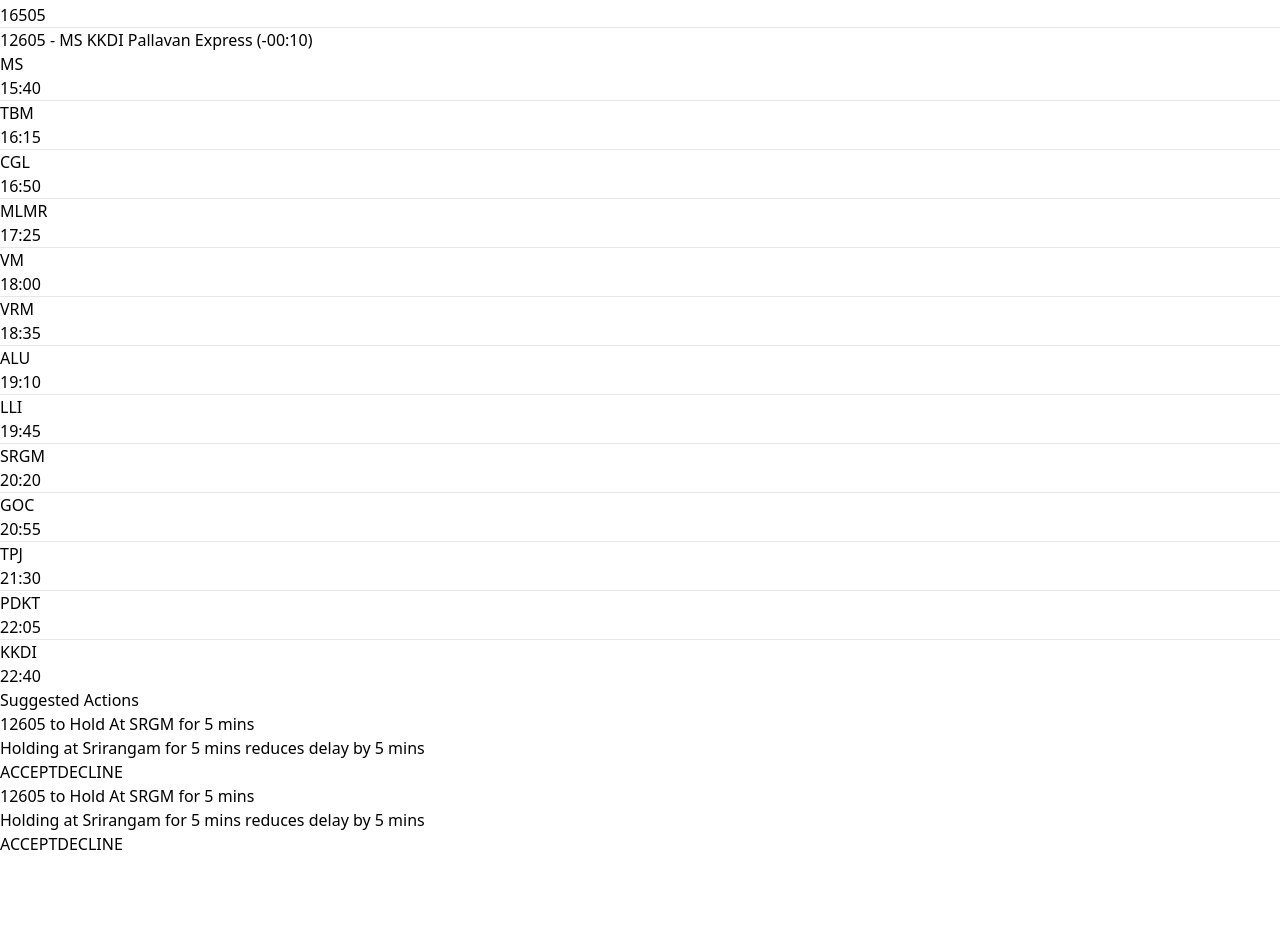
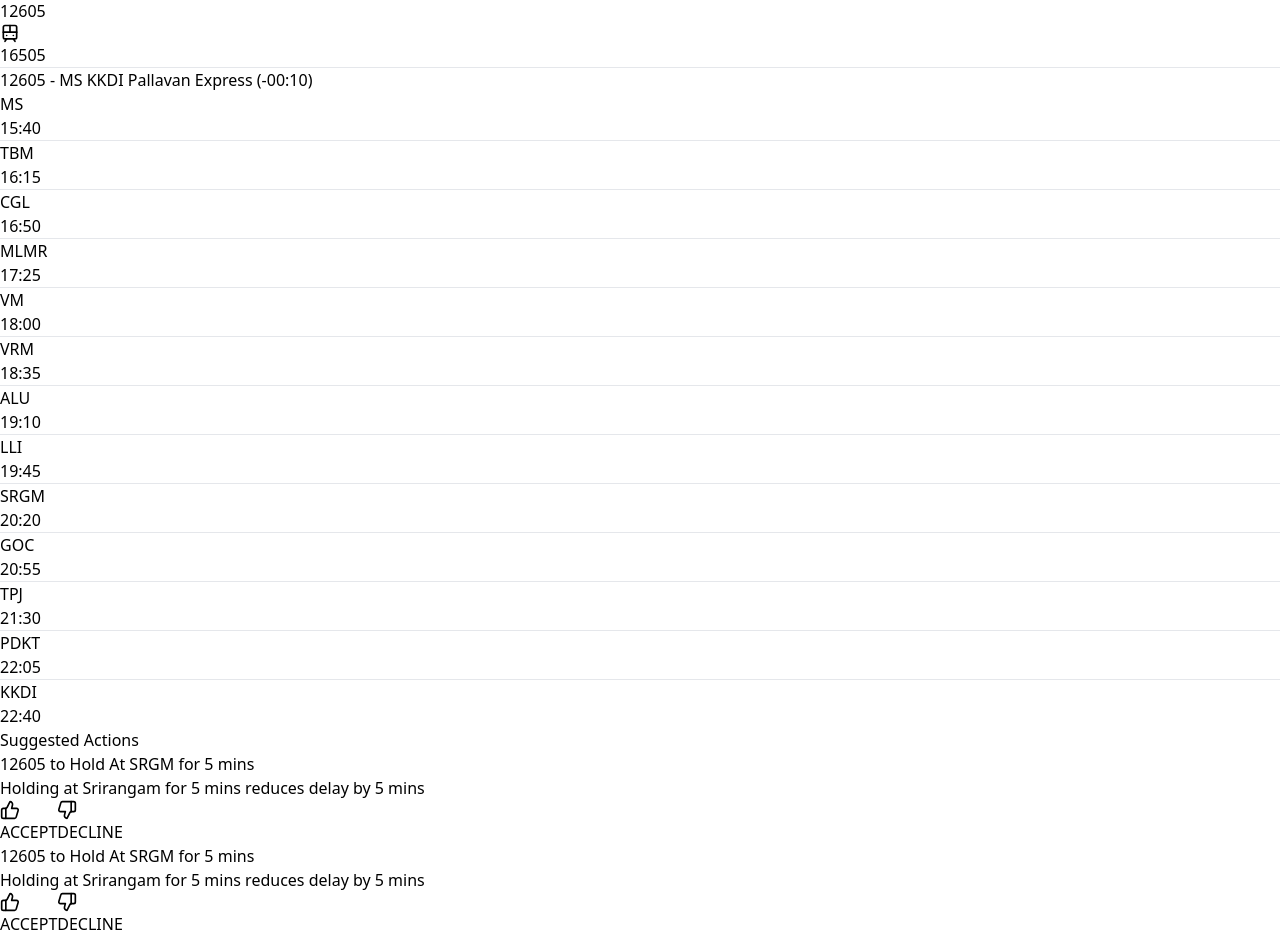
Before and after one commit to sairam4123/SIH_TrainSims_Frontend, a React (Vite) app: page / in a window 1280 px wide. Shown: the part 1431-2367 px from the top of the page. Before the commit the page ends 2287 px from the top, so only its background shows below. Built offline with nearby package versions, Linux system fonts and the light colour scheme.

Commit message:
refactor: streamline station forms and arrival times structure

```diff
--- a/src/Components/Bottomdiv.jsx
+++ b/src/Components/Bottomdiv.jsx
@@ -1,3 +1,5 @@
+import { ThumbsUp, ThumbsDown, Train } from "lucide-react";
+
 function Bottomdiv() {
   const stationforms = [
     { name: "MS" },
@@ -46,11 +48,11 @@ function Bottomdiv() {
               {/* First line */}
               <div className="border-t-2 p-10 border-white/70 w-full"></div>
               {/* Number Box positioned on first line */}
-              <div className="hover:bg-sky-500 cursor-pointer absolute left-10 -top-3 bg-sky-600 text-white px-12 py-1 rounded-e-md rounded-tl-[36px] rounded-bl-md">
-                12605
+              <div className="hover:bg-sky-500 cursor-pointer gap-2 flex flex-row items-center justify-center absolute left-10 -top-3 bg-sky-600 text-white px-12 py-1 rounded-e-md rounded-tl-[36px] rounded-bl-md">
+                <Train size={20} /> 12605
               </div>
-              <div className="hover:bg-yellow-500 cursor-pointer absolute right-64 -top-3 bg-yellow-600 text-white px-12 py-1 rounded-e-md rounded-tl-[36px] rounded-bl-md">
-                16505
+              <div className="hover:bg-yellow-500 cursor-pointer gap-2 flex flex-row items-center justify-center absolute right-64 -top-3 bg-yellow-600 text-white px-12 py-1 rounded-e-md rounded-tl-[36px] rounded-bl-md">
+                <Train size={20} /> 16505
               </div>
             </div>
           </div>
@@ -164,10 +166,11 @@ function SuggestedActions() {
           Holding at Srirangam for 5 mins reduces delay by 5 mins
         </p>
         <div className="flex flex-row gap-2 text-white">
-          <button className="bg-green-600 px-6 py-1 hover:bg-green-500 rounded-md">
-            ACCEPT
+          <button className="bg-green-600 flex flex-row items-center gap-2 px-6 py-1 hover:bg-green-500 rounded-md">
+            <ThumbsUp size={20} /> ACCEPT
           </button>
-          <button className="bg-red-600 px-6 py-1 hover:bg-red-500 rounded-md">
+          <button className="bg-red-600 flex flex-row items-center gap-2 px-6 py-1 hover:bg-red-500 rounded-md">
+            <ThumbsDown size={20} />
             DECLINE
           </button>
         </div>
@@ -178,11 +181,11 @@ function SuggestedActions() {
           Holding at Srirangam for 5 mins reduces delay by 5 mins
         </p>
         <div className="flex flex-row gap-2 text-white ">
-          <button className="bg-green-600 px-6 py-1 hover:bg-green-500 rounded-md">
-            ACCEPT
+          <button className="bg-green-600 flex flex-row items-center gap-2 px-6 py-1 hover:bg-green-500 rounded-md">
+            <ThumbsUp size={20} /> ACCEPT
           </button>
-          <button className="bg-red-600 px-6 py-1 hover:bg-red-500 rounded-md">
-            DECLINE
+          <button className="bg-red-600 flex flex-row items-center gap-2 px-6 py-1 hover:bg-red-500 rounded-md">
+            <ThumbsDown size={20} /> DECLINE
           </button>
         </div>
       </div>
```
